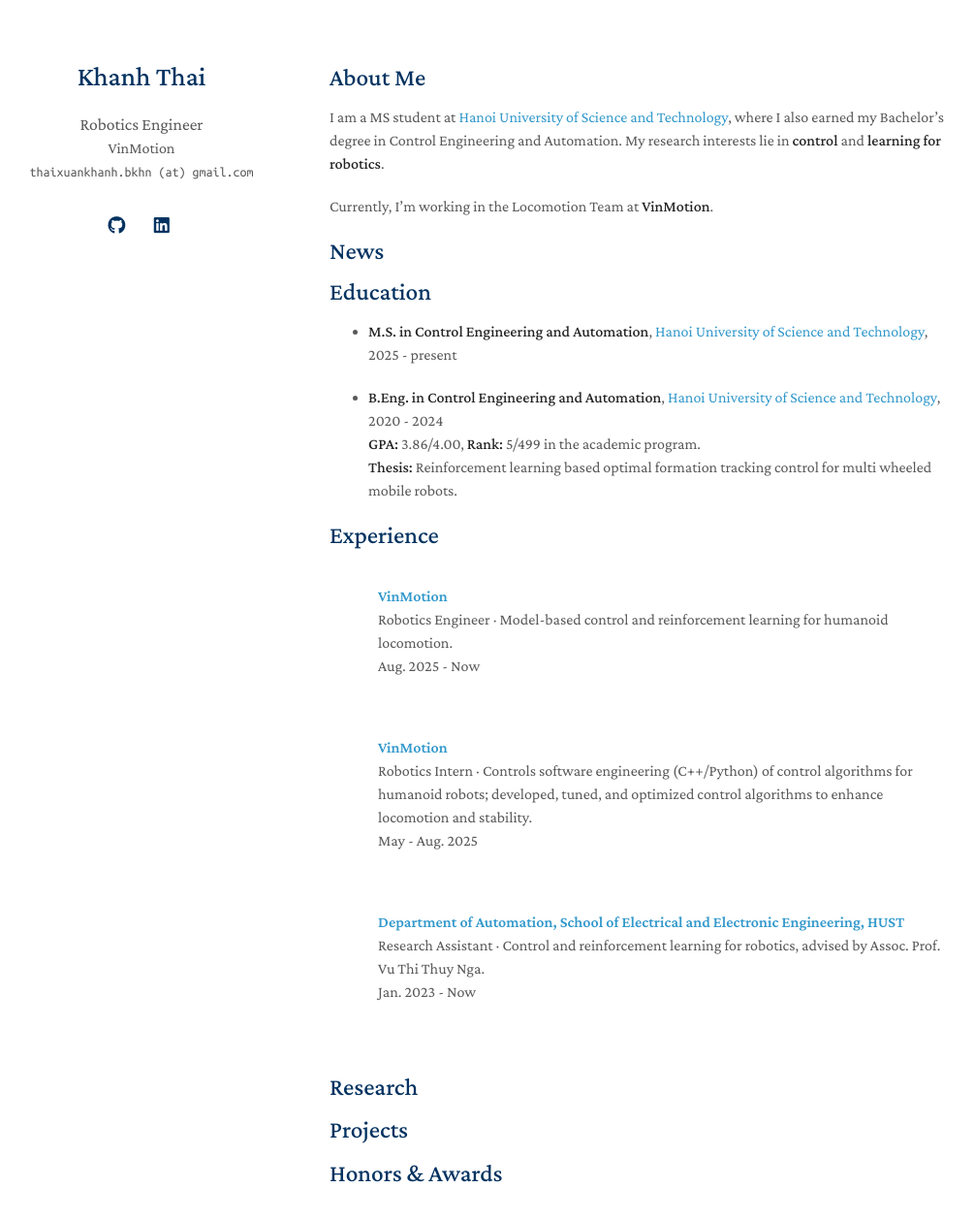
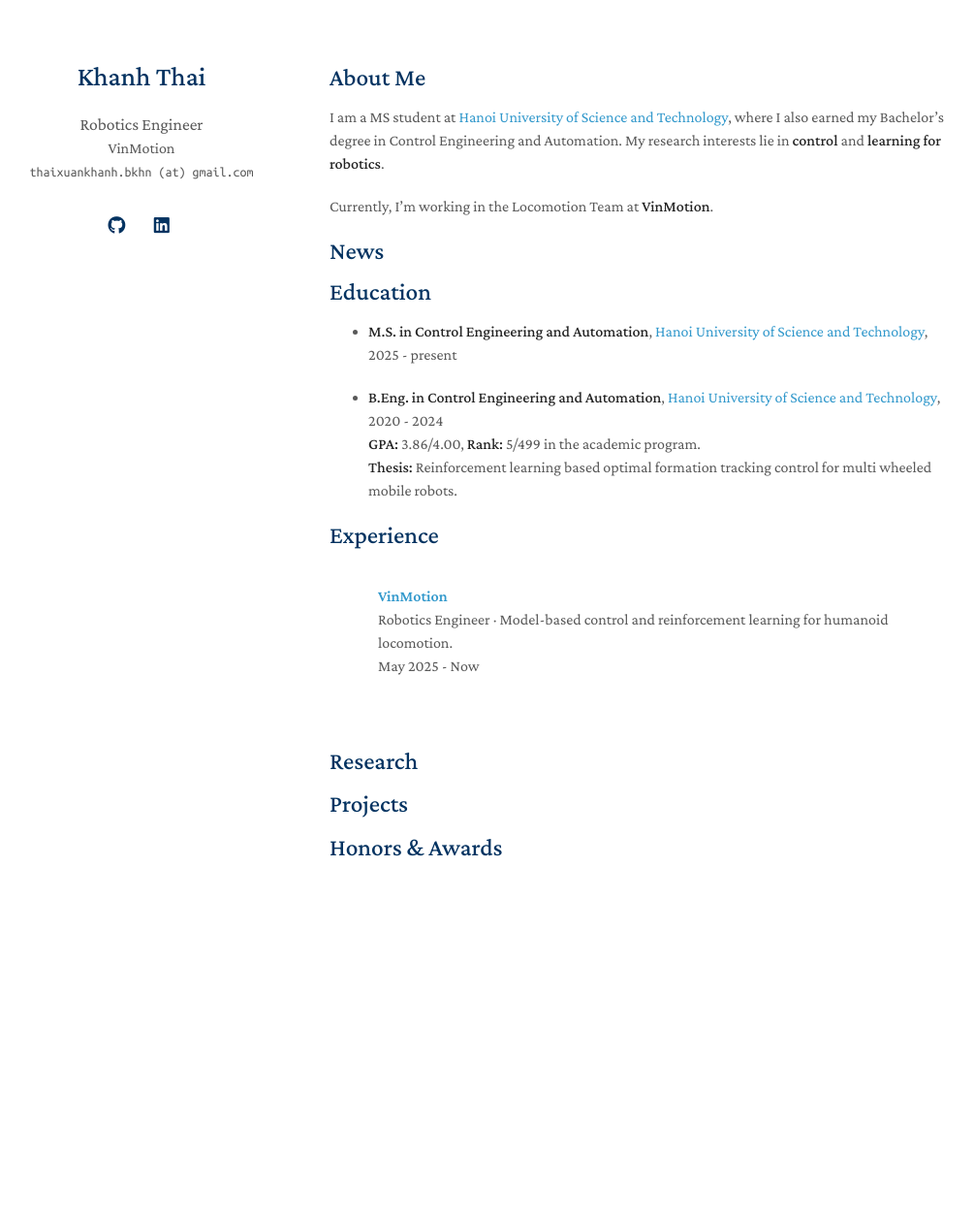
Before and after one commit to thaixuankhanh/thaixuankhanh.github.io, a Jekyll site: the page built from index.md, in a window 1280 px wide and 1312 px high. Shown: the top 1258 px of the window at 97% size, without its empty margins (130-1135 px from the left). Built offline with Jekyll 4.4.1, drawn with Linux system fonts in a browser that asks for light colours; a style sheet for code colours, icons or effects is not loaded; our own code applies the rules of GitHub Pages for plain Markdown files.

Commit message:
Keep VinMotion experience only
Co-Authored-By: Claude Opus 5 <noreply@anthropic.com>

```diff
--- a/_data/experience.yml
+++ b/_data/experience.yml
@@ -1,15 +1,5 @@
 main:
   - title: "VinMotion"
     description: "Robotics Engineer &middot; Model-based control and reinforcement learning for humanoid locomotion."
-    time: "Aug. 2025 - Now"
+    time: "May 2025 - Now"
     page: https://vinmotion.net
-
-  - title: "VinMotion"
-    description: "Robotics Intern &middot; Controls software engineering (C++/Python) of control algorithms for humanoid robots; developed, tuned, and optimized control algorithms to enhance locomotion and stability."
-    time: "May - Aug. 2025"
-    page: https://vinmotion.net
-
-  - title: "Department of Automation, School of Electrical and Electronic Engineering, HUST"
-    description: "Research Assistant &middot; Control and reinforcement learning for robotics, advised by Assoc. Prof. Vu Thi Thuy Nga."
-    time: "Jan. 2023 - Now"
-    page: https://seee.hust.edu.vn
```
